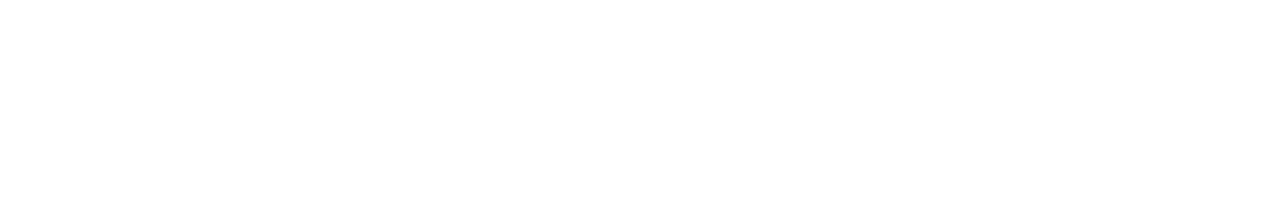
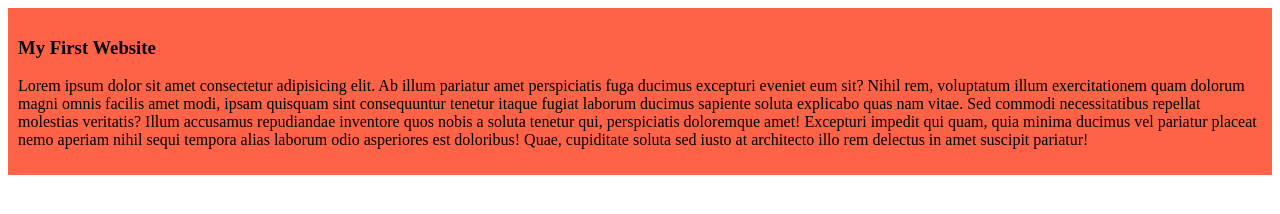
Before and after one commit to Dippaul65/my-simple-webite, a plain HTML site: page index.html in a window 1280 px wide. Drawn offline with Linux system fonts and the light colour scheme.

Commit message:
added the first blog

```diff
--- a/index.html
+++ b/index.html
@@ -4,8 +4,13 @@
     <meta charset="UTF-8">
     <meta name="viewport" content="width=device-width, initial-scale=1.0">
     <title>My Simple Website</title>
+    <link rel="stylesheet" href="style/blog.css">
 </head>
 <body>
-
+    <div>
+        <h3>My First Website</h3>
+        <p>Lorem ipsum dolor sit amet consectetur adipisicing elit. Ab illum pariatur amet perspiciatis fuga ducimus excepturi eveniet eum sit? Nihil rem, voluptatum illum exercitationem quam dolorum magni omnis facilis amet modi, ipsam quisquam sint consequuntur tenetur itaque fugiat laborum ducimus sapiente soluta explicabo quas nam vitae. Sed commodi necessitatibus repellat molestias veritatis? Illum accusamus repudiandae inventore quos nobis a soluta tenetur qui, perspiciatis doloremque amet! Excepturi impedit qui quam, quia minima ducimus vel pariatur placeat nemo aperiam nihil sequi tempora alias laborum odio asperiores est doloribus! Quae,
+            cupiditate soluta sed iusto at architecto illo rem delectus in amet suscipit pariatur!</p>
+    </div>
 </body>
 </html>
--- /dev/null
+++ b/style/blog.css
@@ -0,0 +1,4 @@
+div{
+    background-color: tomato;
+    padding: 10px;
+}
```
